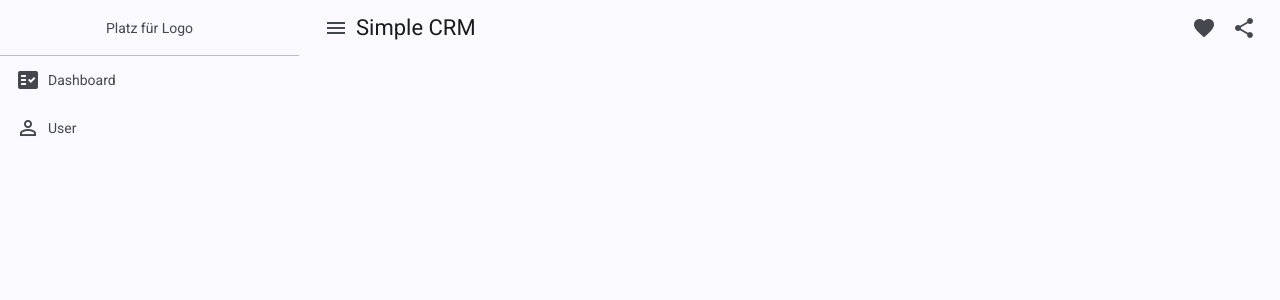
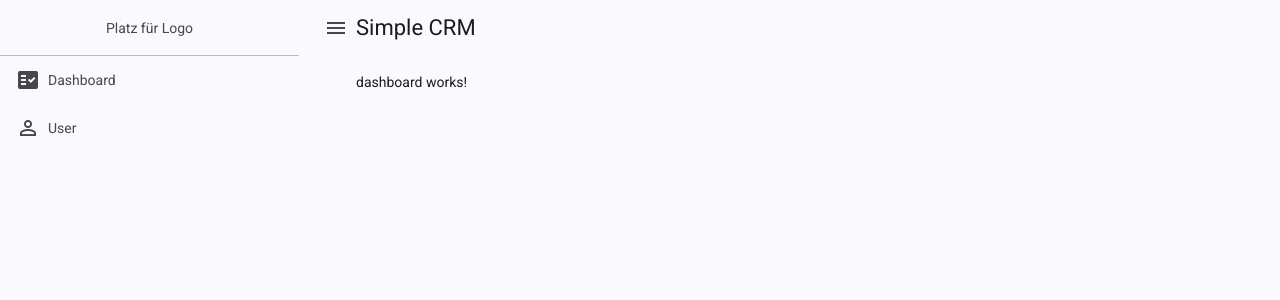
Before and after one commit to lucas-hmchr/simple-crm, an Angular app: page / in a window 1280 px wide. Shown: the top 300 px of the page. Built offline with nearby package versions, Linux system fonts and the light colour scheme.

Commit message:
implement component routing

```diff
--- a/src/app/app.html
+++ b/src/app/app.html
@@ -1,27 +1,23 @@
-<mat-drawer-container class="mat-drawer-container" autosize >
+<mat-drawer-container class="mat-drawer-container" autosize>
   <mat-drawer #drawer class="sidenav" mode="side" [opened]="true">
     <div class="sidenav-logo">Platz für Logo</div>
     <ul class="menu-items">
-      <li><mat-icon>fact_check</mat-icon>Dashboard</li>
-      <li><mat-icon>perm_identity</mat-icon>User</li>
+      <li routerLink="/dashboard"><mat-icon>fact_check</mat-icon>Dashboard</li>
+      <li routerLink="/user"><mat-icon>perm_identity</mat-icon>User</li>
     </ul>
   </mat-drawer>
 
   <div class="example-sidenav-content">
     <mat-toolbar>
-      <button matIconButton class="example-icon"
-        (click)="drawer.toggle()">
+      <button matIconButton class="example-icon" (click)="drawer.toggle()">
         <mat-icon>menu</mat-icon>
       </button>
       <span>Simple CRM</span>
       <span class="example-spacer"></span>
-      <button matIconButton class="example-icon favorite-icon">
-        <mat-icon>favorite</mat-icon>
-      </button>
-      <button matIconButton class="example-icon">
-        <mat-icon>share</mat-icon>
-      </button>
     </mat-toolbar>
+    <div class="router-outlet-container">
+      <router-outlet></router-outlet>
+    </div>
   </div>
 
 </mat-drawer-container>
--- a/src/app/app.routes.ts
+++ b/src/app/app.routes.ts
@@ -1,3 +1,9 @@
 import { Routes } from '@angular/router';
+import { Dashboard } from './components/dashboard/dashboard';
+import { User } from './components/user/user';
 
-export const routes: Routes = [];
+export const routes: Routes = [
+    { path: '', component: Dashboard},
+    { path: 'dashboard', component: Dashboard},
+    { path: 'user', component: User}
+];
--- a/src/app/app.scss
+++ b/src/app/app.scss
@@ -40,3 +40,7 @@
         }
     }
 }
+
+.router-outlet-container{
+    padding: 16px 56px;
+}
--- a/src/app/app.ts
+++ b/src/app/app.ts
@@ -2,12 +2,12 @@ import { Component, signal } from '@angular/core';
 import { MatButtonModule } from '@angular/material/button';
 import { MatIcon } from '@angular/material/icon';
 import { MatToolbarModule } from '@angular/material/toolbar';
-import { RouterOutlet } from '@angular/router';
+import { RouterOutlet, RouterLinkWithHref, RouterLink } from '@angular/router';
 import {MatSidenavModule} from '@angular/material/sidenav';
 
 @Component({
   selector: 'app-root',
-  imports: [RouterOutlet, MatToolbarModule, MatButtonModule, MatIcon, MatSidenavModule],
+  imports: [RouterOutlet, MatToolbarModule, MatButtonModule, MatIcon, MatSidenavModule, RouterLinkWithHref, RouterLink],
   templateUrl: './app.html',
   styleUrl: './app.scss'
 })
--- /dev/null
+++ b/src/app/components/dashboard/dashboard.html
@@ -0,0 +1 @@
+<p>dashboard works!</p>
--- /dev/null
+++ b/src/app/components/dashboard/dashboard.ts
@@ -0,0 +1,11 @@
+import { Component } from '@angular/core';
+
+@Component({
+  selector: 'app-dashboard',
+  imports: [],
+  templateUrl: './dashboard.html',
+  styleUrl: './dashboard.scss',
+})
+export class Dashboard {
+
+}
--- /dev/null
+++ b/src/app/components/user/user.html
@@ -0,0 +1 @@
+<p>user works!</p>
--- /dev/null
+++ b/src/app/components/user/user.ts
@@ -0,0 +1,11 @@
+import { Component } from '@angular/core';
+
+@Component({
+  selector: 'app-user',
+  imports: [],
+  templateUrl: './user.html',
+  styleUrl: './user.scss',
+})
+export class User {
+
+}
```
Also changed, not shown: src/app/components/dashboard/dashboard.scss (added), src/app/components/user/user.scss (added), 2 other files (tests, documents, lock files or other folders).
